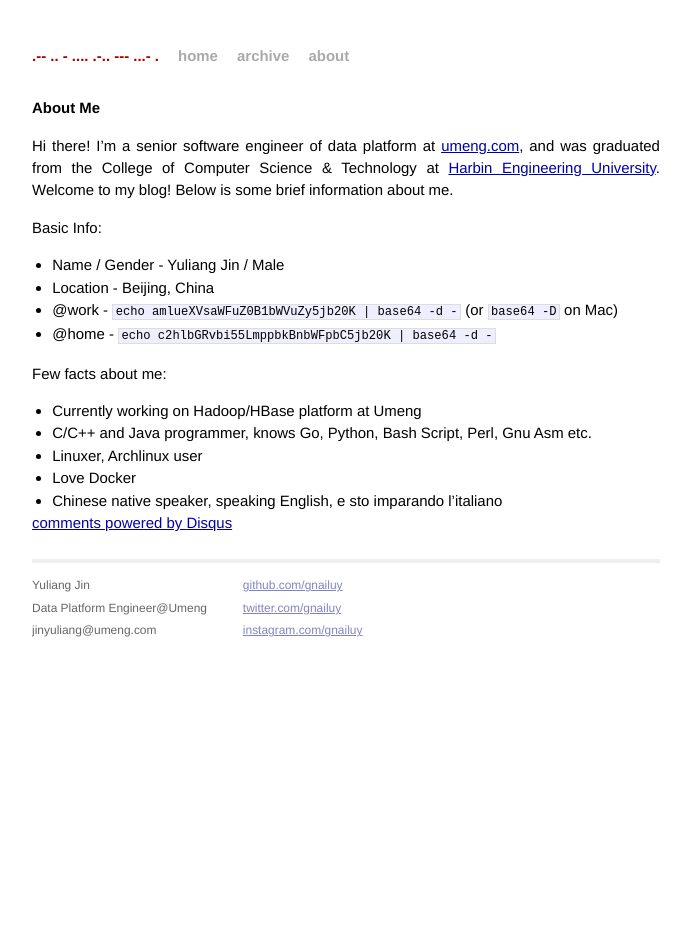
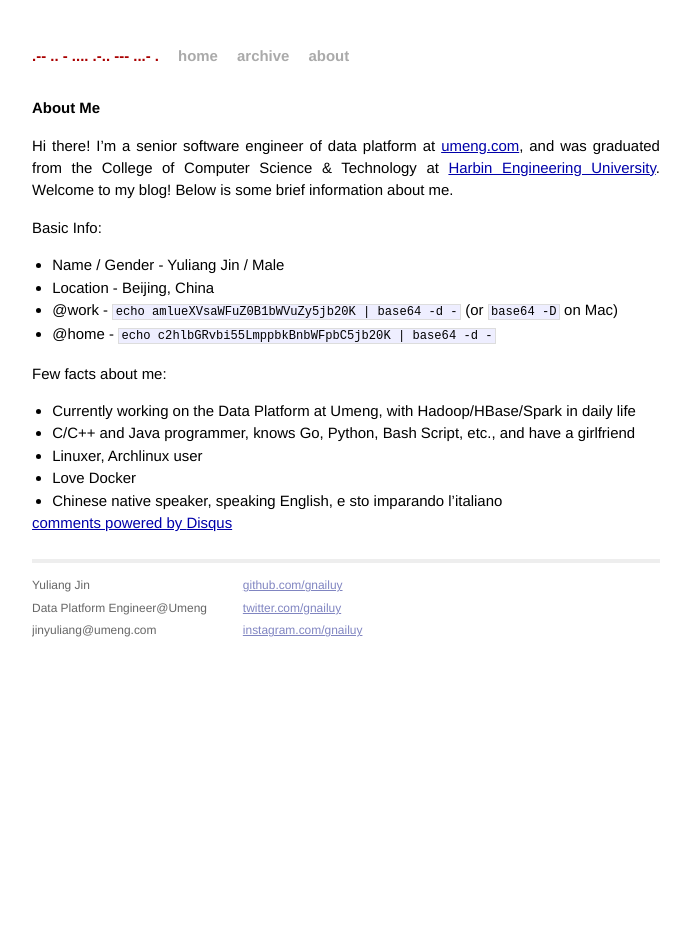
Before and after one commit to gnailuy/gnailuy.com, a Jekyll site: the page built from about.markdown, in a window 1280 px wide. Shown: the whole page, without its empty margins (294-985 px from the left). Built offline with Jekyll 4.4.1, drawn with Linux system fonts in a browser that asks for light colours; Markdown is read by kramdown in place of the engine named in the settings; comment, search, counter and statistics services are not loaded.

Commit message:
remove some programming languages and add a girlfriend

```diff
--- a/about.markdown
+++ b/about.markdown
@@ -19,8 +19,8 @@ Basic Info:
 
 Few facts about me:
 
-* Currently working on Hadoop/HBase platform at Umeng
-* C/C++ and Java programmer, knows Go, Python, Bash Script, Perl, Gnu Asm etc.
+* Currently working on the Data Platform at Umeng, with Hadoop/HBase/Spark in daily life
+* C/C++ and Java programmer, knows Go, Python, Bash Script, etc., and have a girlfriend
 * Linuxer, Archlinux user
 * Love Docker
 * Chinese native speaker, speaking English, e sto imparando l’italiano
```
